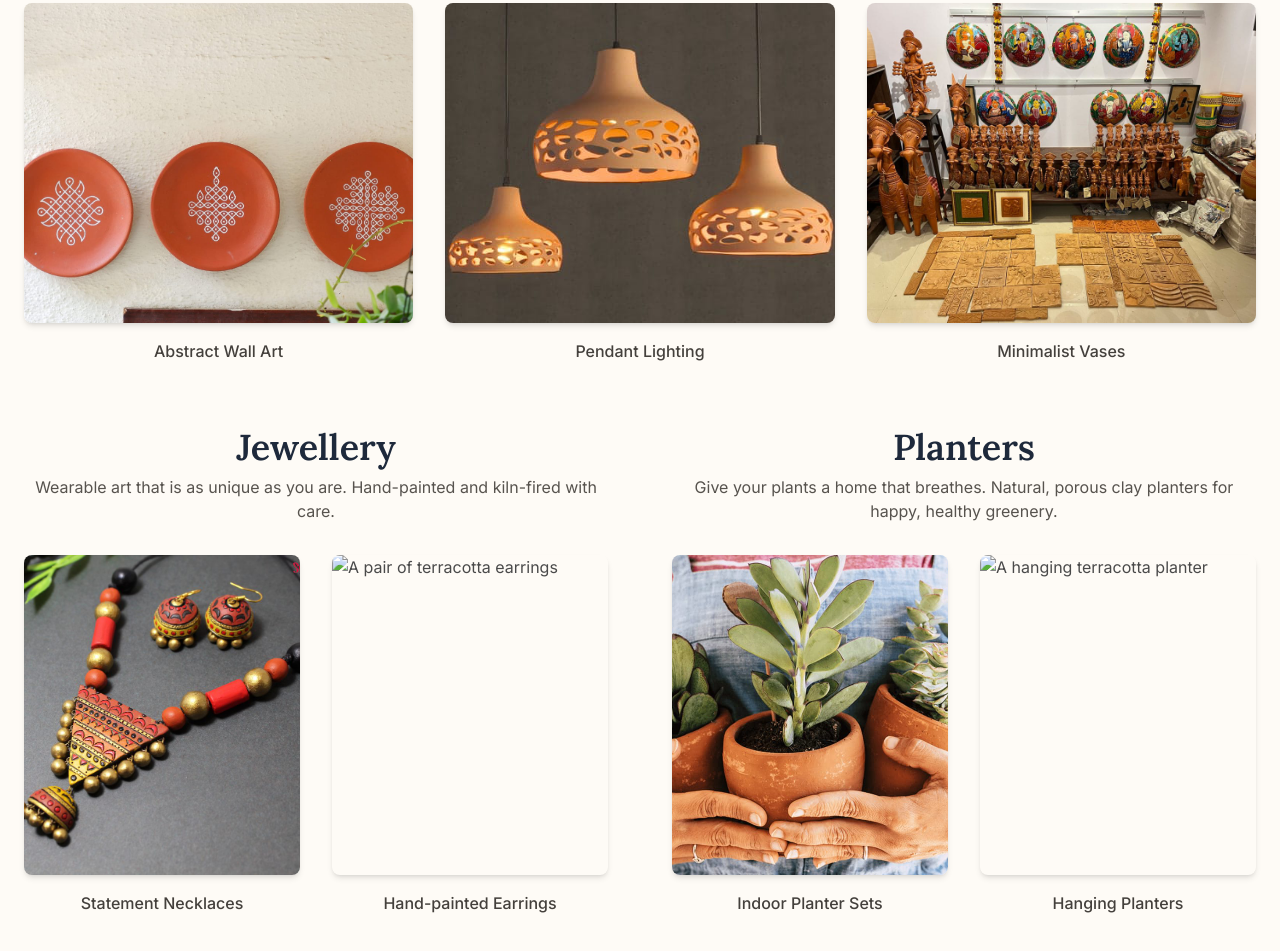
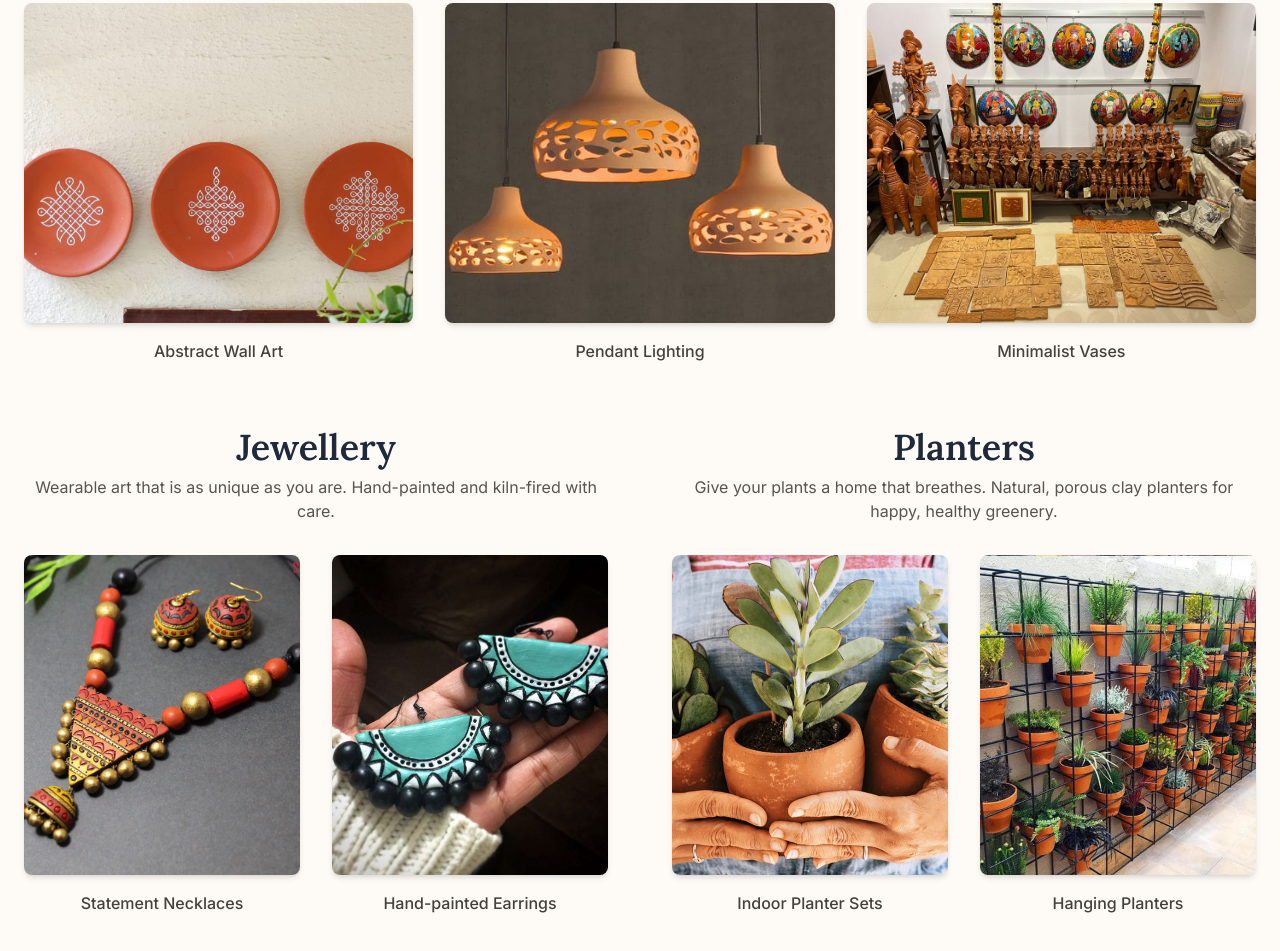
Before and after one commit to Aakash-Khamari/Karigari, a plain HTML site: page gallery.html in a window 1280 px wide. Shown: the part 1229-2180 px from the top of the page. Drawn offline with nearby package versions, Linux system fonts and the light colour scheme.

Commit message:
Corrected the image names in the gallery page

```diff
--- a/gallery.html
+++ b/gallery.html
@@ -222,7 +222,7 @@
             <div class="grid grid-cols-1 sm:grid-cols-2 lg:grid-cols-3 gap-8">
               <div class="group">
                 <img
-                  src="images/gallery-kitchenware.png"
+                  src="images/kitchen-set.png"
                   alt="Terracotta cooking pot and bowl"
                   class="w-full h-80 object-cover rounded-lg shadow-md group-hover:shadow-xl transition-shadow"
                 />
@@ -242,7 +242,7 @@
               </div>
               <div class="group">
                 <img
-                  src="images/gallery-serving-platter.png"
+                  src="images/gallery-kitchenware.png"
                   alt="A terracotta serving platter"
                   class="w-full h-80 object-cover rounded-lg shadow-md group-hover:shadow-xl transition-shadow"
                 />
@@ -324,7 +324,7 @@
                 </div>
                 <div class="group">
                   <img
-                    src="images/gallery-earrings.png"
+                    src="images/jewellery-earrings.png"
                     alt="A pair of terracotta earrings"
                     class="w-full h-80 object-cover rounded-lg shadow-md group-hover:shadow-xl transition-shadow"
                   />
@@ -359,7 +359,7 @@
                 </div>
                 <div class="group">
                   <img
-                    src="images/gallery-hanging-planter.png"
+                    src="images/gallery-wall-planter.png"
                     alt="A hanging terracotta planter"
                     class="w-full h-80 object-cover rounded-lg shadow-md group-hover:shadow-xl transition-shadow"
                   />
```
